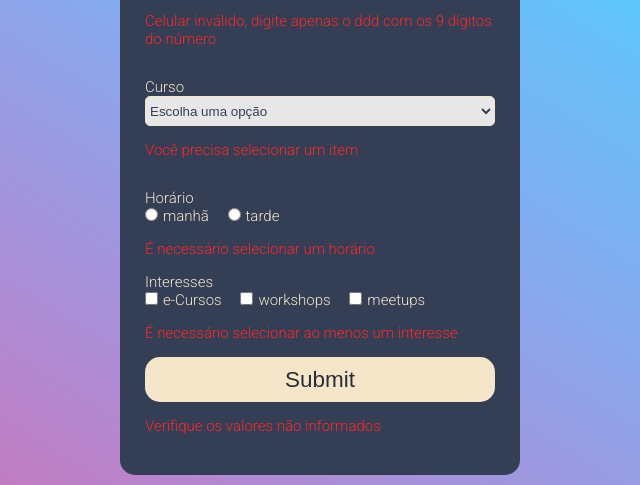
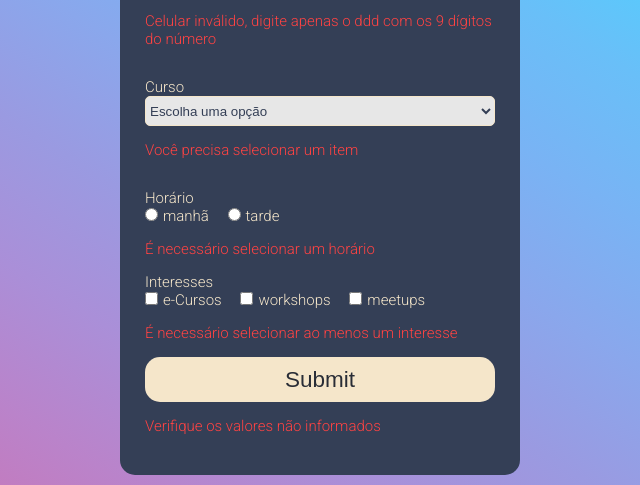
Before and after one commit to willianalfeu/workshop-js, a plain HTML site: page workshop-js/index.html in a window 1280 px wide. Both pictures are taken after typing "Sample", "name@example.com", "5" into the empty fields and a click on the input 640 px from the left and 503 px from the top of the page. Shown: the part 304-789 px from the top of the page, 320-960 px from the left. Drawn offline with Linux system fonts and the light colour scheme.

Commit message:
Refatoração nas mensagens de erro exibidas em tela

```diff
--- a/workshop-js/css/style.css
+++ b/workshop-js/css/style.css
@@ -15,6 +15,9 @@ body {
 label, input, fieldset {
     padding: 0;
     margin: 0;
+}
+.erro{
+    color: #ff4343;
 }
 
 fieldset {
--- a/workshop-js/js/script.js
+++ b/workshop-js/js/script.js
@@ -4,17 +4,17 @@ $(window).on("load", function () {//(window == página html)essa function faz co
     let celular = $("#celular");
     let curso = $("#curso");
     let redireciona = $(".redirecionarPagina");
-    let qtdValidacoes = 0;
+    let validacoesCorretas = 0;//essa variável recebe +1 a cada validação realizada com sucesso
 
     //valida nome
     function validaNome() {
         if (nome.val() == "") {
             //nome.after("<p>Nome inválido</p>").addClass(".pNome");//porque não é possível adicionar uma classe ao elemento criado desta forma?
             $(".pNome").remove();
-            $("<p style='color:#FC2727'>Nome inválido</p>").addClass("pNome").insertAfter(nome);
-            qtdValidacoes--;
+            $("<p>Nome inválido</p>").addClass("pNome erro").insertAfter(nome);
         } else {
             $(".pNome").remove();
+            validacoesCorretas++;
         }
     }
 
@@ -24,11 +24,11 @@ $(window).on("load", function () {//(window == página html)essa function faz co
         const regexEmail = /^\b[A-Z0-9._%-]+@[A-Z0-9.-]+\.[A-Z]{2,4}\b$/i;
         if (!regexEmail.test(inputEmail)) {//aqui o regex testa o valor digitado pelo usuário
             $(".pEmail").remove();
-            $("<p style='color:#FC2727'>Email inválido</p>").addClass("pEmail").insertAfter(email);
-            qtdValidacoes--;
+            $("<p>Email inválido</p>").addClass("pEmail erro").insertAfter(email);
         }
         else {
             $(".pEmail").remove();
+            validacoesCorretas++;
         }
     }
 
@@ -38,10 +38,10 @@ $(window).on("load", function () {//(window == página html)essa function faz co
         const regexCelular = /[1-9]{2}[9]{1}\d{4}\d{4}/i;
         if (!regexCelular.test(inputCelular)) {
             $(".pCelular").remove();
-            $("<p style='color:#FC2727'>Celular inválido, digite apenas o ddd com os 9 dígitos do número</p>").addClass("pCelular").insertAfter(celular);
-            qtdValidacoes--;
+            $("<p>Celular inválido, digite apenas o ddd com os 9 dígitos do número</p>").addClass("pCelular erro").insertAfter(celular);
         } else {
             $(".pCelular").remove();
+            validacoesCorretas++;
         }
     }
 
@@ -49,10 +49,10 @@ $(window).on("load", function () {//(window == página html)essa function faz co
     function validaCurso() {
         if ($(curso).val() == 0) {
             $(".pSelect").remove();
-            $("<p style='color:#FC2727'>Você precisa selecionar um item</p>").addClass("pSelect").insertAfter(curso);//cria o elemento
-            qtdValidacoes--;
+            $("<p>Você precisa selecionar um item</p>").addClass("pSelect erro").insertAfter(curso);//cria o elemento
         } else {
             $(".pSelect").remove();//remove o elemento
+            validacoesCorretas++;
         }
     }
 
@@ -61,10 +61,10 @@ $(window).on("load", function () {//(window == página html)essa function faz co
         let inputHorario = $("#radioHorario").find("input");//aqui eu desci na árvore do DOM e acessei os radios através do seu elemento "pai"
         if (!inputHorario.is(":checked")) {//se diferente de checked
             $(".pHorario").remove();
-            $("<p style='color:#FC2727'>É necessário selecionar um horário</p>").addClass("pHorario").insertAfter("#radioHorario");
-            qtdValidacoes--;
+            $("<p>É necessário selecionar um horário</p>").addClass("pHorario erro").insertAfter("#radioHorario");
         } else {
             $(".pHorario").remove();
+            validacoesCorretas++;
         }
     }
 
@@ -73,10 +73,10 @@ $(window).on("load", function () {//(window == página html)essa function faz co
         let inputInteresses = $("#interesses").find("input");//aqui eu desci na árvore do DOM e acessei os checks através do seu elemento "pai"
         if (!inputInteresses.is(":checked")) {//se diferente de checked
             $(".pInteresse").remove();
-            $("<p style='color:#FC2727'>É necessário selecionar ao menos um interesse</p>").addClass("pInteresse").insertAfter("#interesses");
-            qtdValidacoes--;
+            $("<p>É necessário selecionar ao menos um interesse</p>").addClass("pInteresse erro").insertAfter("#interesses");
         } else {
             $(".pInteresse").remove();
+            validacoesCorretas++;
         }
     }
 
@@ -89,16 +89,15 @@ $(window).on("load", function () {//(window == página html)essa function faz co
         validaHorario();
         validaInteresse();
 
-        if (qtdValidacoes < 0) {//(qtdValidada < 0) cada campo incorreto decrementa -1
+        if (validacoesCorretas < 6) {//(qtdValidada < 0) cada campo incorreto decrementa -1
             $(".pValidacoes").remove();
-            $("<p style='color:#FC2727'>Verifique os valores não informados</p>").addClass("pValidacoes").insertAfter("#enviar");
-            // console.log("valor de respostas preenchidas incorretamente: " + (-1 * qtdValidada));
-        } else {//(qtdValidada = 0) validação completada sem decrementos
+            $("<p>Verifique os valores não informados</p>").addClass("pValidacoes erro").insertAfter("#enviar");
+        } else {
             $(".pValidacoes").remove();
             $("#formCadastro").submit();//envia para a próxima página com jQuery
             // window.location.href = "enviado.html";//envia para a próxima página
         }
-        qtdValidacoes = 0;
+        validacoesCorretas = 0;
     }
 
     // Ao ser clicado da início as validações
```
